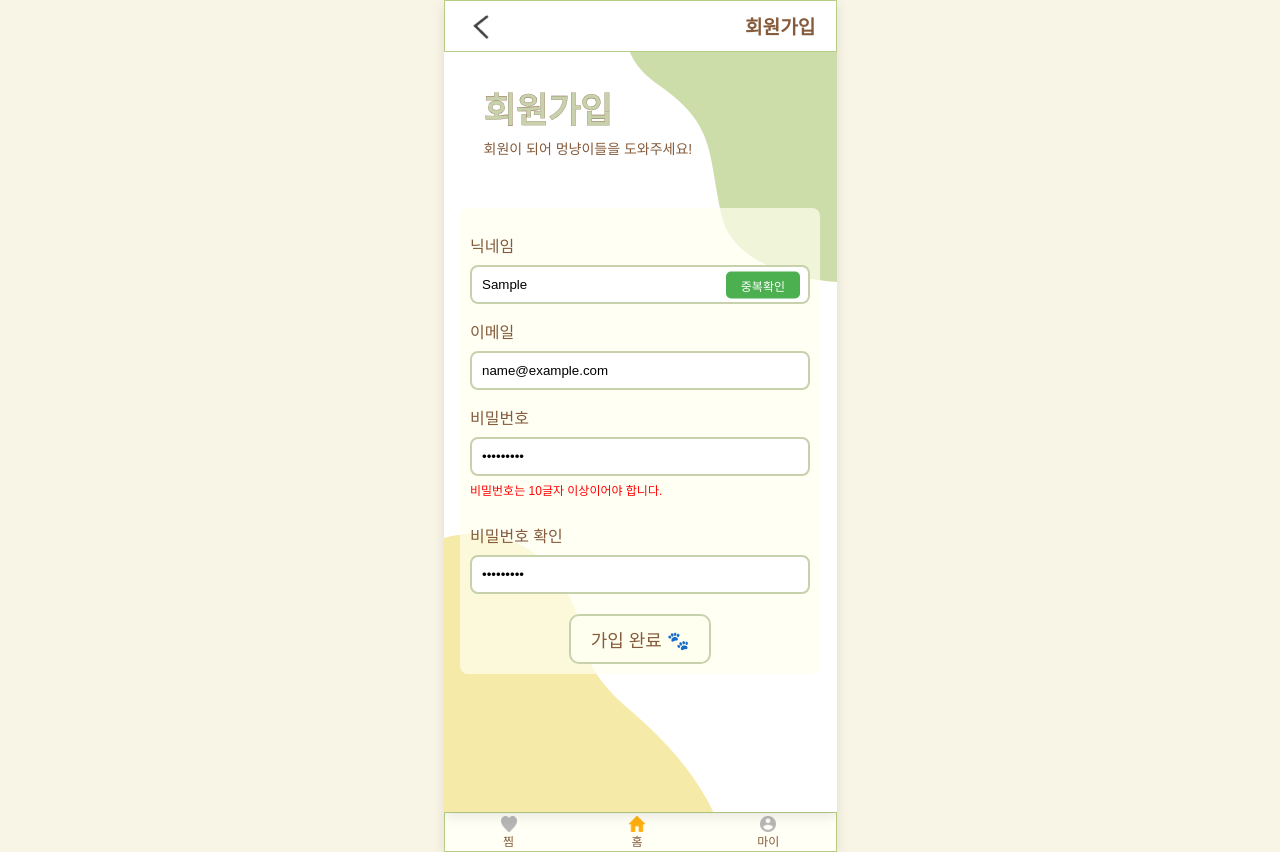
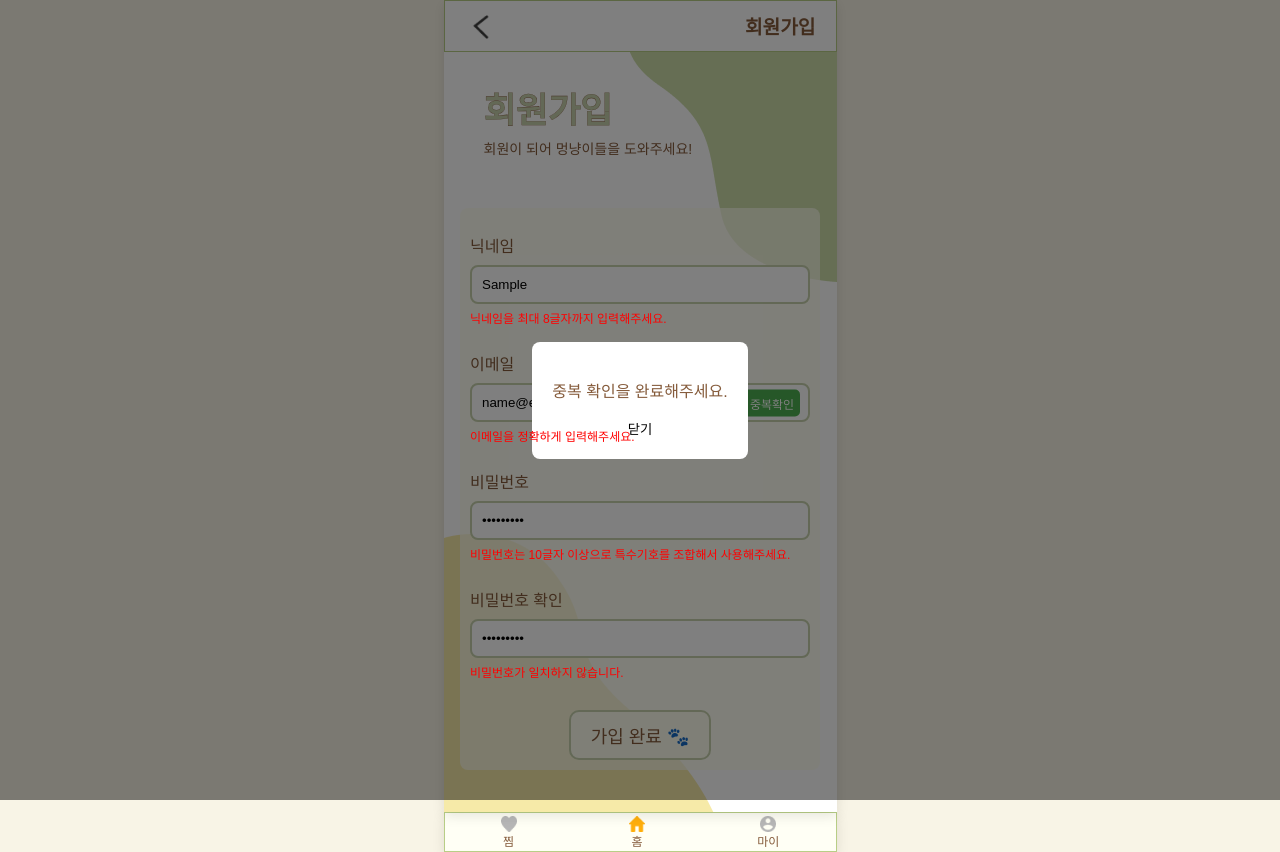
Before and after one commit to chaeliwon/Wepet, a React (Create React App) app in the folder frontend/: page /signup in a window 1280 px wide. Both pictures are taken after typing "Sample", "name@example.com", "Sample123", "Sample123" into the empty fields and a click on the button "가입 완료 🐾". Built offline with nearby package versions, Linux system fonts and the light colour scheme; no server answers; a web font is replaced by a local one.

Commit message:
회원가입 기능 추가
회원가입 기능 추가

```diff
--- a/frontend/src/css/SignUpForm.css
+++ b/frontend/src/css/SignUpForm.css
@@ -13,7 +13,7 @@
 }
 
 .signup-title {
-  font-family: 'KCC-Ganpan', sans-serif;
+  font-family: "KCC-Ganpan", sans-serif;
   font-size: 35px;
   color: #c7d2ad;
   -webkit-text-stroke: 0.3px #855b3b;
@@ -33,7 +33,6 @@
   margin-top: 0px; /* 간격을 줄여서 바로 아래에 붙이도록 설정 */
   margin-bottom: 50px;
 }
-
 
 form {
   display: flex;
@@ -68,9 +67,9 @@ input {
   width: 100%;
 }
 
-.email-domain {
+.signup-email-domain {
   position: absolute;
-  right: 10px;
+  right: 90px;
   top: 50%;
   transform: translateY(-50%);
   color: #c7d2ad;
@@ -78,13 +77,14 @@ input {
   font-size: 14px;
 }
 
-.check-nickname-btn {
+.check-signup-btn {
   position: absolute;
   right: 10px;
+  width: 60px;
   top: 50%;
   transform: translateY(-50%);
   font-size: 12px;
-  background-color: #4CAF50;
+  background-color: #4caf50;
   color: white;
   border: none;
   border-radius: 5px;
@@ -114,3 +114,23 @@ input {
   font-size: 12px;
   margin-bottom: 10px;
 }
+
+.modal-overlay {
+  position: fixed;
+  top: 0;
+  left: 0;
+  width: 100%;
+  height: 100%;
+  background-color: rgba(0, 0, 0, 0.5);
+  display: flex;
+  justify-content: center;
+  align-items: center;
+}
+
+.modal-content {
+  background-color: white;
+  padding: 20px;
+  border-radius: 8px;
+  text-align: center;
+  z-index: 9999;
+}
--- a/frontend/src/pages/SignUpForm.jsx
+++ b/frontend/src/pages/SignUpForm.jsx
@@ -1,6 +1,6 @@
-import React, { useState } from "react";
+import React, { useState, useEffect, useRef } from "react";
 import "../css/SignUpForm.css";
-
+import api from "../api";
 
 const SignupForm = () => {
   const [nickname, setNickname] = useState("");
@@ -12,11 +12,26 @@ const SignupForm = () => {
   const [confirmPasswordError, setConfirmPasswordError] = useState(false);
   const [nicknameError, setNicknameError] = useState(false);
   const [showDomain, setShowDomain] = useState(true);
+  const [showModal, setShowModal] = useState(false);
+  const [modalMessage, setModalMessage] = useState("");
+  const [isEmailChecked, setIsEmailChecked] = useState(false);
+
+  // 이메일 형식 구성
+  const pattern = /^[A-Za-z0-9_\.\-]+@[A-Za-z0-9\-]+\.[A-za-z0-9\-]+/;
+  // 비밀번호 특수문자 포함
+  const pwdSpecial = /[~`!@#$%^&*(),.?":{}|<>_\-/]/;
+
+  const emailRef = useRef();
+  const nickRef = useRef();
+  const pwdRef = useRef();
+
+  useEffect(() => {});
 
   const handleEmailChange = (e) => {
     setEmail(e.target.value);
     setEmailError(false);
     setShowDomain(e.target.value === "");
+    setIsEmailChecked(false);
   };
 
   const handlePasswordChange = (e) => {
@@ -36,19 +51,29 @@ const SignupForm = () => {
 
   const handleSubmit = (e) => {
     e.preventDefault();
+
+    setEmailError(false);
+    setNicknameError(false);
+    setPasswordError(false);
+    setConfirmPasswordError(false);
+
     let valid = true;
 
-    if (nickname.length === 0) {
+    // 닉네임 검사
+    if (nickname.length === 0 || nickname.length > 8) {
       setNicknameError(true);
       valid = false;
     }
 
-    if (!email.includes("@")) {
+    if (email === "") {
+      setEmailError(true);
+      valid = false;
+    } else if (pattern.test(email) === false) {
       setEmailError(true);
       valid = false;
     }
 
-    if (password.length < 10) {
+    if (password.length < 10 || !pwdSpecial.test(password)) {
       setPasswordError(true);
       valid = false;
     }
@@ -58,19 +83,94 @@ const SignupForm = () => {
       valid = false;
     }
 
-    if (valid) {
-      console.log("Form submitted successfully!");
-      // 가입 완료 로직을 여기서 처리합니다.
+    if (!isEmailChecked) {
+      // 중복확인을 누르지 않은 경우 모든 에러 메시지 표시
+      setEmailError(true);
+      setNicknameError(true);
+      setPasswordError(true);
+      setConfirmPasswordError(true);
+      setModalMessage("중복 확인을 완료해주세요.");
+      setShowModal(true);
+      return;
+    }
+
+    // if (valid) {
+    //   console.log("Form submitted successfully!");
+    //   // 가입 완료 로직을 여기서 처리합니다.
+    // }
+  };
+
+  // 이메일 중복확인
+  const emailCheck = async (e) => {
+    e.preventDefault();
+
+    setEmailError(false);
+    setNicknameError(false);
+    setPasswordError(false);
+    setConfirmPasswordError(false);
+
+    if (!pattern.test(email)) {
+      setEmailError(true);
+      return;
+    }
+
+    try {
+      const response = await api.post("/user/check-email", { id: email });
+
+      if (response.data.result === "사용 가능") {
+        setModalMessage("이 이메일은 사용 가능합니다.");
+        setIsEmailChecked(true);
+      } else {
+        setModalMessage("이 이메일은 사용 불가능합니다.");
+        setIsEmailChecked(false);
+      }
+      setShowModal(true);
+    } catch (error) {
+      console.error("이메일 중복 확인 중 오류 발생:", error);
+    }
+  };
+
+  const Modal = ({ message, onClose }) => (
+    <div className="modal-overlay">
+      <div className="modal-content">
+        <p>{message}</p>
+        <button onClick={onClose}>닫기</button>
+      </div>
+    </div>
+  );
+
+  const closeModal = () => {
+    setShowModal(false);
+    setModalMessage("");
+  };
+
+  const joinMember = async () => {
+    let email = emailRef.current.value;
+    let nick = nickRef.current.value;
+    let pwd = pwdRef.current.value;
+
+    const response = await api.post("/user/join", {
+      id: email,
+      pw: pwd,
+      nick: nick,
+    });
+    if (response.data.result === "가입 성공") {
+      setModalMessage("가입이 완료되었습니다.");
+      setShowModal(true);
+    } else {
+      setModalMessage("가입에 실패했습니다.");
+      setShowModal(true);
     }
   };
 
   return (
     <div className="signup-container">
-
       <h1 className="signup-title">회원가입</h1>
       <p className="signup-subtitle">회원이 되어 멍냥이들을 도와주세요!</p>
       <form onSubmit={handleSubmit}>
-        <label htmlFor="nickname" className="signup-label">닉네임</label>
+        <label htmlFor="nickname" className="signup-label">
+          닉네임
+        </label>
         <div className="input-container">
           <input
             type="text"
@@ -80,14 +180,18 @@ const SignupForm = () => {
             onChange={handleNicknameChange}
             placeholder="최대 8글자까지 입력 가능합니다."
             required
+            ref={nickRef}
           />
-          <button type="button" className="check-nickname-btn">중복확인</button>
         </div>
         {nicknameError && (
-          <p className="validation-error">닉네임을 입력해주세요.</p>
+          <p className="validation-error">
+            닉네임을 최대 8글자까지 입력해주세요.
+          </p>
         )}
 
-        <label htmlFor="email" className="signup-label">이메일</label>
+        <label htmlFor="email" className="signup-label">
+          이메일
+        </label>
         <div className="input-container">
           <input
             type="text"
@@ -99,14 +203,23 @@ const SignupForm = () => {
             onFocus={() => setShowDomain(false)}
             onBlur={() => setShowDomain(email === "")}
             required
+            ref={emailRef}
           />
-          {showDomain && <span className="email-domain">@gmail.com</span>}
+          {showDomain}
+          <input
+            type="button"
+            className="check-signup-btn"
+            onClick={emailCheck}
+            value="중복확인"
+          ></input>
         </div>
         {emailError && (
           <p className="validation-error">이메일을 정확하게 입력해주세요.</p>
         )}
-
-        <label htmlFor="password" className="signup-label">비밀번호</label>
+        {showModal && <Modal message={modalMessage} onClose={closeModal} />}
+        <label htmlFor="password" className="signup-label">
+          비밀번호
+        </label>
         <input
           type="password"
           id="password"
@@ -115,12 +228,17 @@ const SignupForm = () => {
           onChange={handlePasswordChange}
           placeholder="비밀번호 입력 (숫자, 특수문자 포함 10글자 이상)"
           required
+          ref={pwdRef}
         />
         {passwordError && (
-          <p className="validation-error">비밀번호는 10글자 이상이어야 합니다.</p>
+          <p className="validation-error">
+            비밀번호는 10글자 이상으로 특수기호를 조합해서 사용해주세요.
+          </p>
         )}
 
-        <label htmlFor="confirmPassword" className="signup-label">비밀번호 확인</label>
+        <label htmlFor="confirmPassword" className="signup-label">
+          비밀번호 확인
+        </label>
         <input
           type="password"
           id="confirmPassword"
@@ -134,7 +252,7 @@ const SignupForm = () => {
           <p className="validation-error">비밀번호가 일치하지 않습니다.</p>
         )}
 
-        <button type="submit" className="signup-btn">
+        <button type="submit" className="signup-btn" onClick={joinMember}>
           가입 완료 🐾
         </button>
       </form>
```
